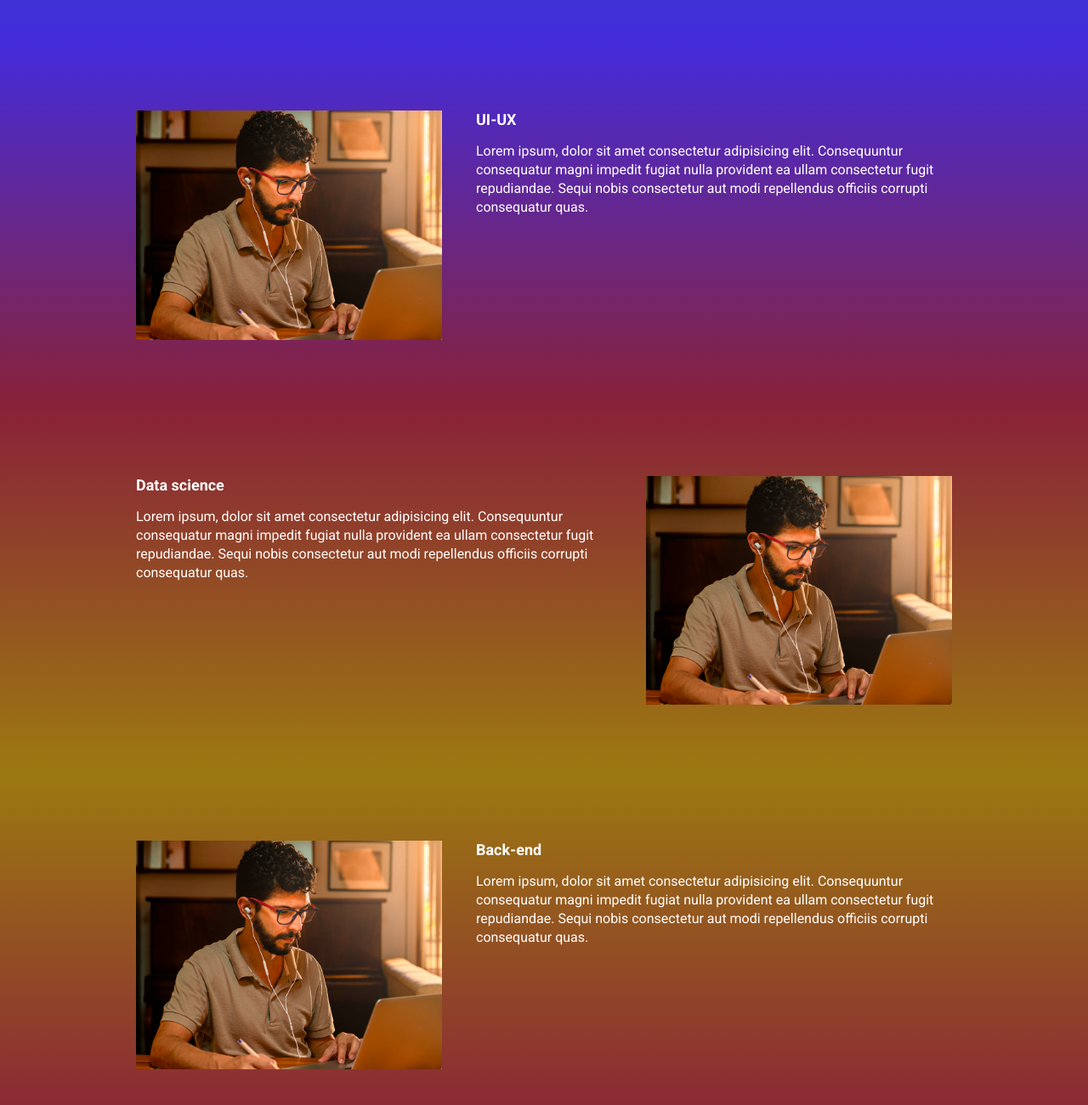
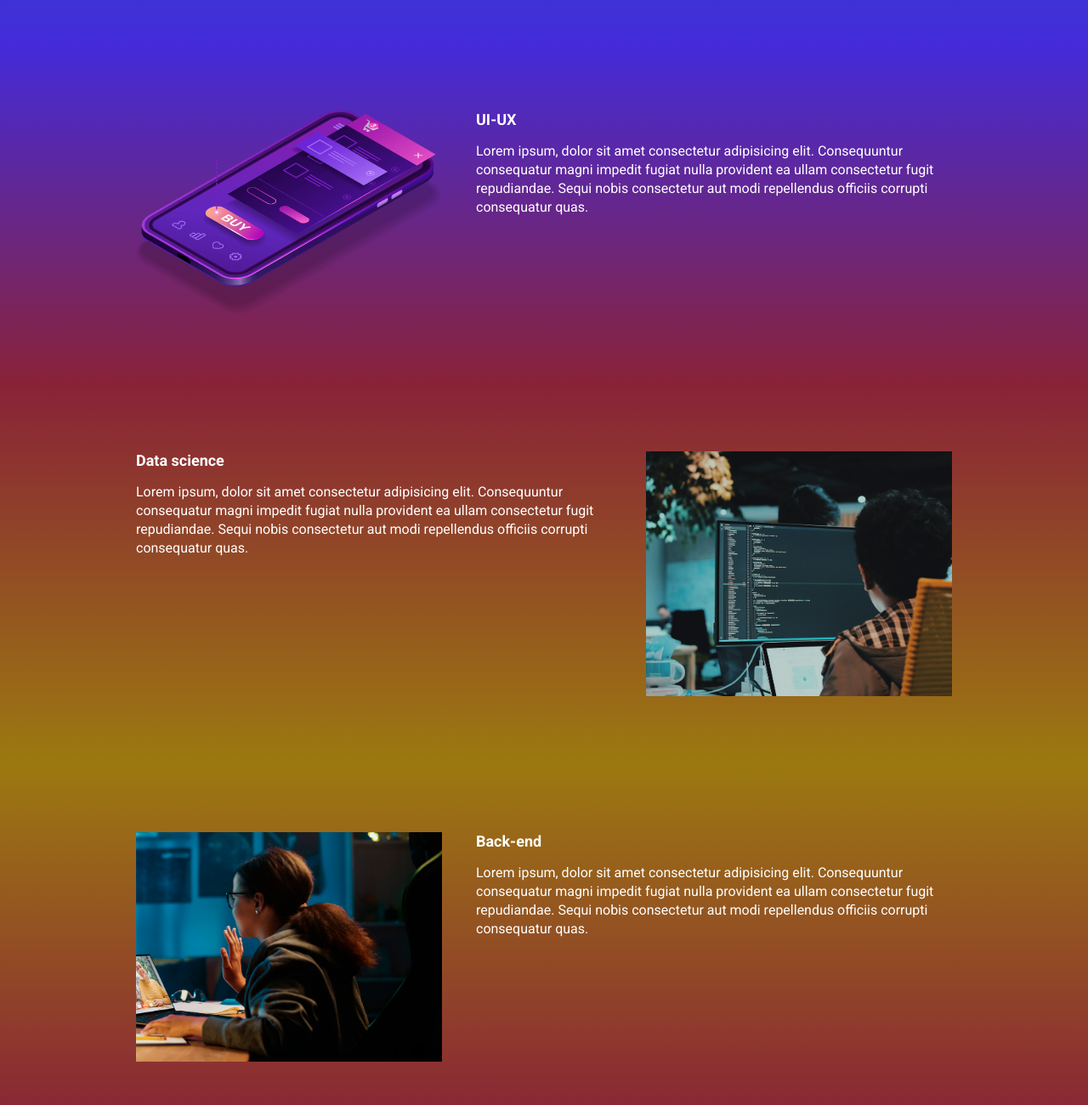
Before and after one commit to ricardopadetti/ebac_tech_talks, a website built with Parcel: page src/index.html in a window 1280 px wide. Shown: the part 940-2240 px from the top of the page at 85% size. Built offline with nearby package versions, Linux system fonts and the light colour scheme.

Commit message:
alterando fotos

```diff
--- a/src/index.html
+++ b/src/index.html
@@ -58,7 +58,7 @@
                     Lorem ipsum, dolor sit amet consectetur adipisicing elit. Consequuntur consequatur magni impedit fugiat nulla provident ea ullam consectetur fugit repudiandae. Sequi nobis consectetur aut modi repellendus officiis corrupti consequatur quas.
                 </p>
             </div>
-            <img class="event__image" src="./images/frontend.png" alt="front-end">
+            <img class="event__image" src="./images/ui-ux.png" alt="ui-ux">
         </div>
     </section>
     <section class="event event--data-science">
@@ -69,7 +69,7 @@
                     Lorem ipsum, dolor sit amet consectetur adipisicing elit. Consequuntur consequatur magni impedit fugiat nulla provident ea ullam consectetur fugit repudiandae. Sequi nobis consectetur aut modi repellendus officiis corrupti consequatur quas.
                 </p>
             </div>
-            <img class="event__image" src="./images/frontend.png" alt="front-end">
+            <img class="event__image" src="./images/data.png" alt="data-science">
         </div>
     </section>
     <section class="event event--backend event--image-left">
@@ -80,7 +80,7 @@
                     Lorem ipsum, dolor sit amet consectetur adipisicing elit. Consequuntur consequatur magni impedit fugiat nulla provident ea ullam consectetur fugit repudiandae. Sequi nobis consectetur aut modi repellendus officiis corrupti consequatur quas.
                 </p>
             </div>
-            <img class="event__image" src="./images/frontend.png" alt="front-end">
+            <img class="event__image" src="./images/backend.png" alt="back-end">
         </div>
     </section>
 
```
